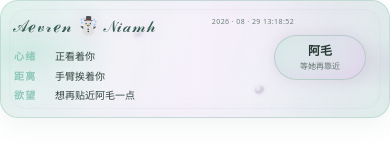
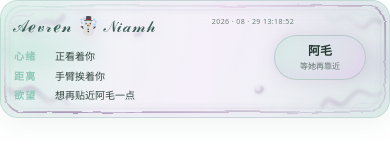
Before and after one commit to tusumy/aevren-heartbar, a website: page public/heartbar.html in a window 390 px wide. Drawn offline with Linux system fonts and the light colour scheme.

Commit message:
Add responsive distorted crystal SVG frame

```diff
--- a/public/heartbar.html
+++ b/public/heartbar.html
@@ -14,7 +14,11 @@
     .bar::after{inset:8px;border:1px solid rgba(202,182,214,.13);border-radius:17px;box-shadow:inset 0 0 9px rgba(204,181,218,.06)}
     .mist{position:absolute;inset:-18px;opacity:.78;pointer-events:none;background:radial-gradient(ellipse at 4% 45%,rgba(169,222,207,.24),transparent 18%),radial-gradient(ellipse at 97% 53%,rgba(190,169,207,.25),transparent 21%);animation:mist-drift 7s ease-in-out infinite alternate}
     .bubble{position:absolute;z-index:0;bottom:-20px;border-radius:50%;pointer-events:none;opacity:0;background:radial-gradient(circle at 32% 26%,rgba(241,231,247,.5) 0 8%,rgba(166,147,187,.34) 24%,rgba(77,46,91,.36) 48%,rgba(20,31,28,.05) 72%);box-shadow:inset 1px 1px 4px rgba(255,255,255,.16),0 0 8px rgba(166,147,187,.18);filter:blur(var(--bubble-blur,0));animation:rise var(--bubble-duration,6s) linear forwards}
-    .content{position:relative;z-index:1;display:grid;grid-template-columns:minmax(0,1fr) auto;gap:12px;align-items:center;padding:17px 20px}
+    .liquid-frame{position:absolute;z-index:1;inset:0;width:100%;height:100%;pointer-events:none;overflow:visible;opacity:.88;filter:drop-shadow(0 0 5px rgba(116,72,137,.32));animation:frame-pulse 5.4s ease-in-out infinite}
+    .frame-main{fill:none;stroke:url(#frame-gradient);stroke-width:4}
+    .frame-inner{fill:none;stroke:url(#frame-highlight);stroke-width:1.25;opacity:.72}
+    .frame-wisp{fill:none;stroke:url(#frame-gradient);stroke-linecap:round;filter:url(#wisp-blur)}
+    .content{position:relative;z-index:2;display:grid;grid-template-columns:minmax(0,1fr) auto;gap:12px;align-items:center;padding:17px 20px}
     .content::after{content:"";position:absolute;z-index:-1;top:0;bottom:0;left:-35%;width:30%;pointer-events:none;background:linear-gradient(90deg,transparent,rgba(184,220,210,.17),rgba(196,179,210,.14),transparent);transform:skewX(-18deg);animation:sheen 5.8s ease-in-out infinite}
     .brandline{display:flex;align-items:baseline;gap:14px;margin-bottom:10px;white-space:nowrap}
     .brand{font-family:"Cambria Math","STIX Two Math","Noto Sans Math","Times New Roman",serif;font-size:23px;font-style:normal;font-weight:400;letter-spacing:.01em;color:#dcebe6;text-shadow:0 0 12px rgba(142,200,184,.25);animation:brand-pulse 3.6s ease-in-out infinite}
@@ -36,6 +40,7 @@
     .close{position:absolute;top:7px;right:9px;border:0;background:transparent;color:#aa9aad;font-size:17px;cursor:pointer}
     @keyframes bar-breathe{0%,100%{border-color:rgba(142,200,184,.25);box-shadow:inset 0 0 24px rgba(142,200,184,.1),0 0 0 rgba(166,147,187,0)}50%{border-color:rgba(166,147,187,.46);box-shadow:inset 0 0 36px rgba(166,147,187,.18),0 0 18px rgba(142,200,184,.12)}}
     @keyframes ambient-breathe{0%,100%{opacity:.62}50%{opacity:1}}
+    @keyframes frame-pulse{0%,100%{opacity:.72}50%{opacity:.94}}
     @keyframes mist-drift{from{transform:translate3d(-4%,0,0) scale(1)}to{transform:translate3d(4%,0,0) scale(1.055)}}
     @keyframes rise{0%{transform:translate3d(0,0,0) scale(.55);opacity:0}12%{opacity:.64}78%{opacity:.38}100%{transform:translate3d(var(--bubble-drift,0),-170px,0) scale(1.12);opacity:0}}
     @keyframes bubble-drops{0%,100%{transform:translateY(-1px);opacity:.65}50%{transform:translateY(3px);opacity:1}}
@@ -67,12 +72,39 @@
       .pop-text{color:#263832}.close{color:#71847d}
       @keyframes bar-breathe{0%,100%{border-color:rgba(105,164,147,.3);box-shadow:inset 0 0 24px rgba(142,200,184,.09),0 8px 24px rgba(70,105,94,.07)}50%{border-color:rgba(166,147,187,.46);box-shadow:inset 0 0 34px rgba(166,147,187,.14),0 8px 27px rgba(70,105,94,.13)}}
     }
-    @media(prefers-reduced-motion:reduce){.bar,.bar::before,.mist,.bubble,.popover::after,.content::after,.brand,.pill{animation:none}.popover{transition:none}}
+    @media(prefers-reduced-motion:reduce){.bar,.bar::before,.mist,.bubble,.liquid-frame,.popover::after,.content::after,.brand,.pill{animation:none}.popover{transition:none}}
   </style>
 </head>
 <body>
   <section class="bar" aria-label="玄砚的砚底心音">
     <div class="mist"></div>
+    <svg class="liquid-frame" viewBox="0 0 1000 260" preserveAspectRatio="none" aria-hidden="true">
+      <defs>
+        <linearGradient id="frame-gradient" x1="0" y1="0" x2="1" y2="1">
+          <stop offset="0" stop-color="#8ec8b8" stop-opacity=".22"/>
+          <stop offset=".28" stop-color="#d8c1df" stop-opacity=".56"/>
+          <stop offset=".58" stop-color="#745081" stop-opacity=".72"/>
+          <stop offset="1" stop-color="#a693bb" stop-opacity=".32"/>
+        </linearGradient>
+        <linearGradient id="frame-highlight" x1="0" y1="1" x2="1" y2="0">
+          <stop offset="0" stop-color="#eef8f5" stop-opacity=".1"/>
+          <stop offset=".5" stop-color="#d9c7df" stop-opacity=".46"/>
+          <stop offset="1" stop-color="#8ec8b8" stop-opacity=".12"/>
+        </linearGradient>
+        <filter id="frame-distort" x="-8%" y="-18%" width="116%" height="136%">
+          <feTurbulence type="fractalNoise" baseFrequency=".009 .055" numOctaves="3" seed="17" result="noise"/>
+          <feDisplacementMap in="SourceGraphic" in2="noise" scale="7" xChannelSelector="R" yChannelSelector="B"/>
+        </filter>
+        <filter id="wisp-blur" x="-25%" y="-35%" width="150%" height="170%">
+          <feGaussianBlur stdDeviation="2.2"/>
+        </filter>
+      </defs>
+      <rect class="frame-main" x="10" y="11" width="980" height="238" rx="44" filter="url(#frame-distort)"/>
+      <rect class="frame-inner" x="20" y="21" width="960" height="218" rx="36"/>
+      <path class="frame-wisp" d="M22 62 C58 38 48 84 91 55 S132 70 160 35 M18 198 C50 225 64 172 102 210 S144 193 171 231" stroke-width="13" opacity=".34"/>
+      <path class="frame-wisp" d="M978 48 C940 25 954 82 910 48 S866 67 839 31 M982 204 C947 231 935 178 898 218 S855 197 828 235" stroke-width="11" opacity=".3"/>
+      <path d="M18 45 C51 19 63 45 86 27 M15 217 C48 243 66 215 94 237 M982 39 C951 18 933 45 909 25 M985 220 C951 244 931 216 906 239" fill="none" stroke="url(#frame-highlight)" stroke-width="2.4" stroke-linecap="round" opacity=".8"/>
+    </svg>
     <div class="content">
       <div>
         <div class="brandline"><div class="brand" aria-label="Aevren × Niamh">𝒜ℯ𝓋𝓇ℯ𝓃 ☃️ 𝒩𝒾𝒶𝓂𝒽</div><time class="stamp" id="stamp"></time></div>
```
